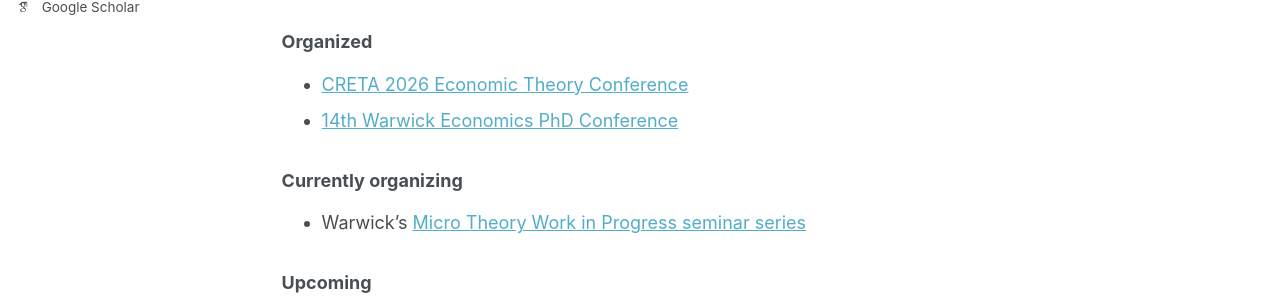
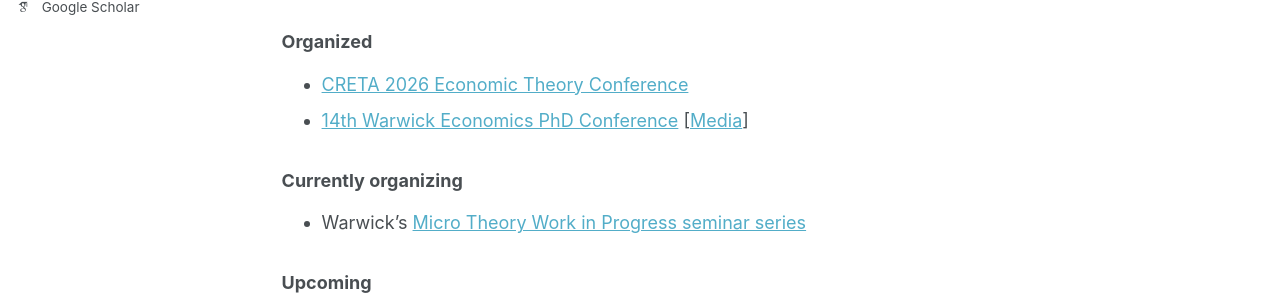
Before and after one commit to MichaelChallis/MichaelChallis.github.io, a Jekyll site: the page built from _pages/service.md, in a window 1280 px wide and 1307 px high. Shown: the part 430-732 px from the top of the window. Built offline with Jekyll 4.4.1, drawn with Linux system fonts in a browser that asks for light colours; some web fonts are replaced.

Commit message:
Update service.md

```diff
--- a/_pages/service.md
+++ b/_pages/service.md
@@ -18,7 +18,7 @@
 ### Organized
 
 - [CRETA 2026 Economic Theory Conference](https://warwick.ac.uk/fac/soc/economics/events/2026/3/creta_2026_economic_theory_conference/)
-- [14th Warwick Economics PhD Conference](https://sites.google.com/view/warwick-econ-phd-conference/home)
+- [14th Warwick Economics PhD Conference](https://sites.google.com/view/warwick-econ-phd-conference/home) [[Media](https://warwick.ac.uk/fac/soc/economics/news/2026/5/warwick_economics_phd_conference_brings_together_early_career_researchers_from_across_the_world/)]
 
 ### Currently organizing
 
```
